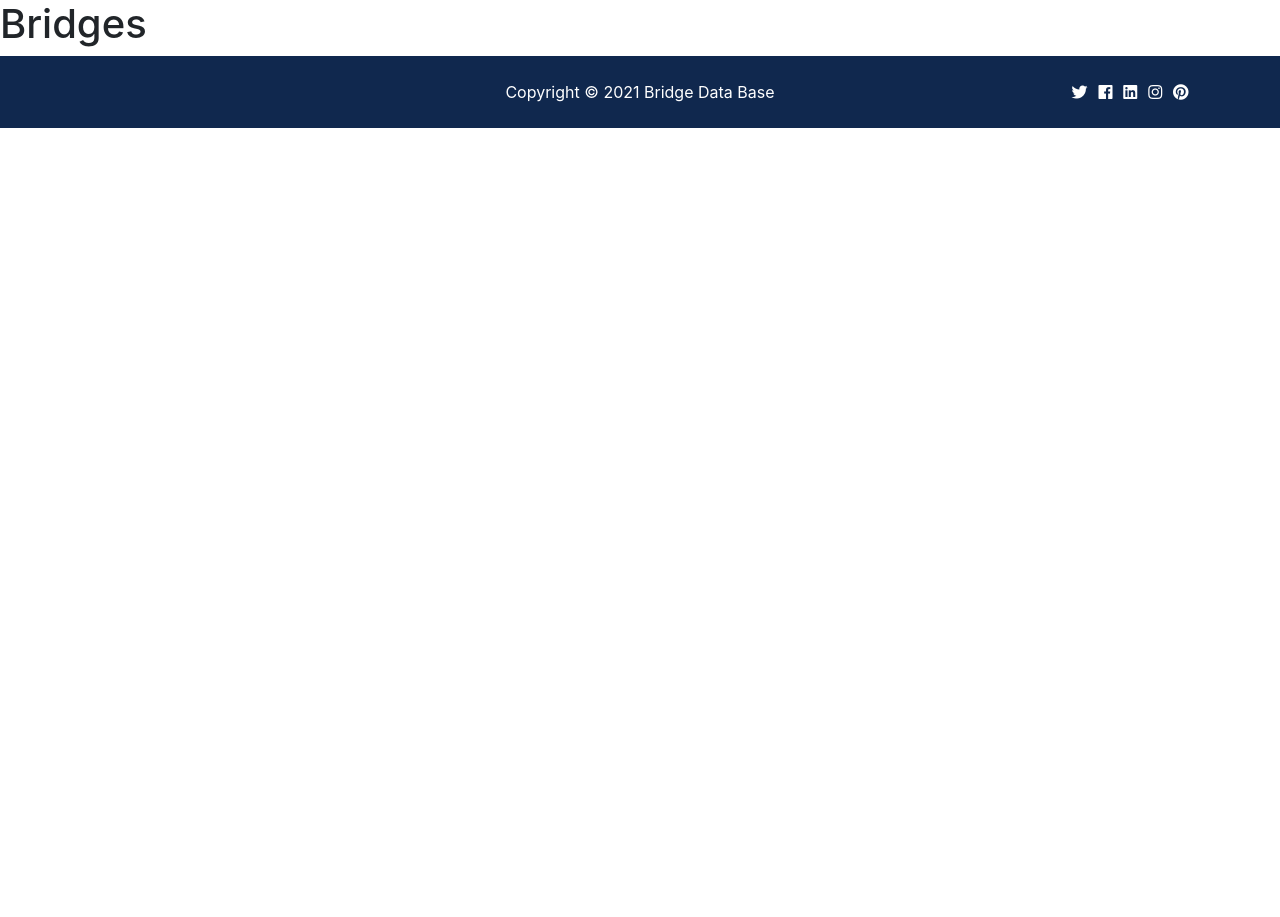
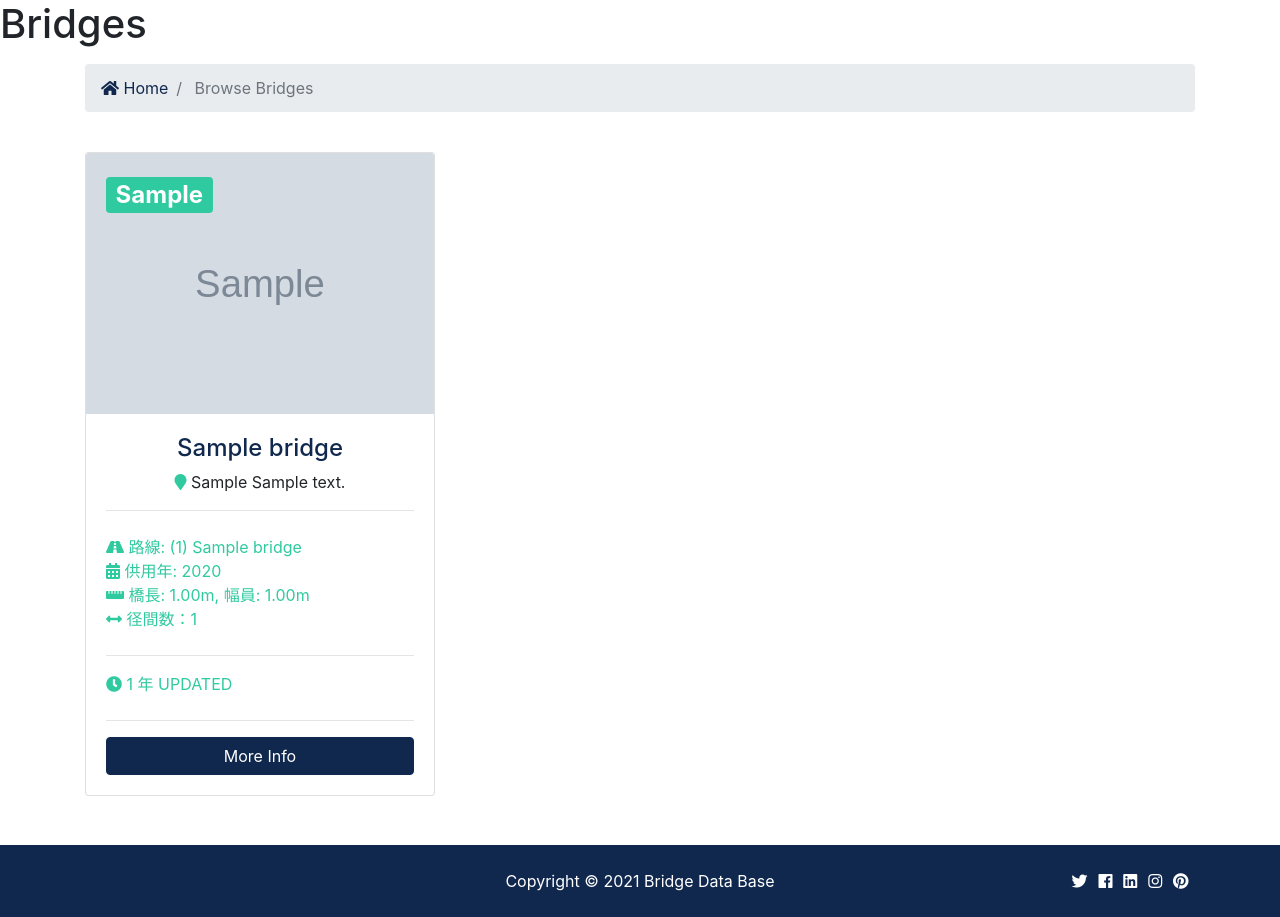
Before and after one commit to mamix1116/bridge-app, a Django app: page /bridges/ in a window 1280 px wide. Shown: the part 76-993 px from the top of the page. Before the commit the page ends 204 px from the top, so only its background shows below. Run offline with Django 3.2, Linux system fonts and the light colour scheme; tables that the repository leaves empty hold one stand-in row (values such as "Sample post"); grey boxes marked "Sample" are stand-in pictures; some libraries are stand-ins or nearby versions.

Commit message:
create bridges list view and pagination

```diff
--- a/app/bridges/views.py
+++ b/app/bridges/views.py
@@ -1,11 +1,22 @@
 from django.shortcuts import render
+from django.core.paginator import EmptyPage, PageNotAnInteger, Paginator
 
+from .models import Bridge
 
 # Create your views here.
 def index(request):
-    return render(request, 'bridges/bridges.html')
+    bridges = Bridge.objects.all()
 
-def bridge(request):
+    paginator = Paginator(bridges, 3) # items per page
+    page = request.GET.get('page')
+    paged_bridges = paginator.get_page(page)
+
+    context = {
+        'bridges': paged_bridges
+    }
+    return render(request, 'bridges/bridges.html', context)
+
+def bridge(request, bridges_id):
     return render(request, 'bridges/bridge.html')
 
 def search(request):
--- a/app/config/settings.py
+++ b/app/config/settings.py
@@ -38,6 +38,7 @@ INSTALLED_APPS = [
     'django.contrib.sessions',
     'django.contrib.messages',
     'django.contrib.staticfiles',
+    'django.contrib.humanize',
     'pages.apps.PagesConfig',
     'bridges.apps.BridgesConfig',
     'rest_framework',
--- a/app/templates/bridges/bridges.html
+++ b/app/templates/bridges/bridges.html
@@ -1,6 +1,112 @@
 {% extends 'base.html' %}
+
+{% load humanize %}
 
 {% block content %}
 <h1>Bridges</h1>
 
+<!-- Breadcrumb -->
+<section id="bc" class="mt-3">
+  <div class="container">
+    <nav aria-label="breadcrumb">
+      <ol class="breadcrumb">
+        <li class="breadcrumb-item">
+          <a href="{% url 'index' %}">
+            <i class="fas fa-home"></i> Home</a>
+        </li>
+        <li class="breadcrumb-item active"> Browse Bridges</li>
+      </ol>
+    </nav>
+  </div>
+</section>
+
+<!-- Listings -->
+<section id="listings" class="py-4">
+  <div class="container">
+    <div class="row">
+      {% if bridges %}
+        {% for bridge in bridges %}
+        <div class="col-md-6 col-lg-4 mb-4">
+            <div class="card listing-preview">
+              <img class="card-img-top" src="{{ bridge.image_main.url }}" alt="">
+              <div class="card-img-overlay">
+                <h2>
+                  <span class="badge badge-secondary text-white">{{ bridge.management_organization }}</span>
+                </h2>
+              </div>
+              <div class="card-body">
+                <div class="listing-heading text-center">
+                  <h4 class="text-primary">{{ bridge.bridge_name }}</h4>
+                  <p>
+                    <i class="fas fa-map-marker text-secondary"></i> {{ bridge.location_city }} {{ bridge.location_address }}</p>
+                </div>
+                <hr>
+                <div class="row py-2 text-secondary">
+                  <div class="col-12">
+                    <i class="fas fa-road"></i> 路線: ({{ bridge.road_cd }}) {{ bridge.road_name }}</div>
+                  <div class="col-12">
+                    <i class="fas fa-calendar-alt"></i> 供用年: {{ bridge.fyear_start }}</div>
+                  <div class="col-12">
+                    <i class="fas fa-ruler-horizontal"></i> 橋長: {{ bridge.len_m }}m, 幅員: {{ bridge.wid_m }}m</div>
+                  <div class="col-12">
+                    <i class="fas fa-arrows-alt-h"></i> 径間数：{{ bridge.span_num }}</div>
+                </div>
+                <hr>
+                <div class="row text-secondary pb-2">
+                  <div class="col-12">
+                    <i class="fas fa-clock"></i> {{ bridge.date_register | timesince }} UPDATED</div>
+                </div>
+                <hr>
+                <a href="{% url 'bridge' bridge.id %}" class="btn btn-primary btn-block">More Info</a>
+              </div>
+            </div>
+          </div>
+        {% endfor %}
+      {% else %}
+        <div class="col-md-12">
+          <p>No Listings Available</p>
+        </div>
+      {% endif %}
+    </div>
+
+    <div class="row">
+      <div class="col-md-12">
+        {% if bridges.has_other_pages %}
+          <ul class="pagination">
+            {% if bridges.has_previous %}
+              <li class="page-item">
+                <a href="?page={{bridges.previous_page_number}}" class="page-link">&laquo;</a>
+              </li>
+            {% else %}
+              <li class="page-item disabled">
+                <a class="page-link">&laquo;</a>
+              </li>
+            {% endif %}
+            {% for i in bridges.paginator.page_range %}
+              {% if bridges.number == i %}
+                <li class="page-item active">
+                  <a class="page-link">{{i}}</a>
+                </li>
+              {% else %}
+                <li class="page-item">
+                  <a href="?page={{i}}" class="page-link">{{i}}</a>
+                </li>
+              {% endif %}
+            {% endfor %}
+            {% if bridges.has_next %}
+              <li class="page-item">
+                <a href="?page={{bridges.next_page_number}}" class="page-link">&raquo;</a>
+              </li>
+            {% else %}
+              <li class="page-item disabled">
+                <a class="page-link">&raquo;</a>
+              </li>
+            {% endif %}
+          </ul>
+        {% endif %}
+      </div>
+    </div><!-- .row end -->
+  </div><!-- .container end -->
+</section>
+
 {% endblock %}
```
